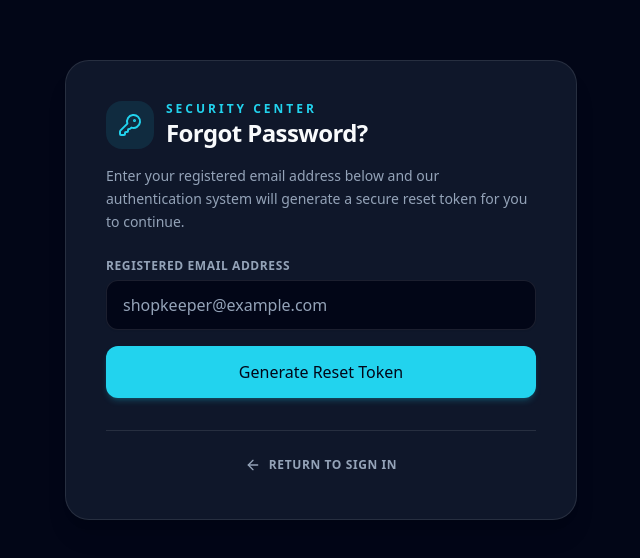
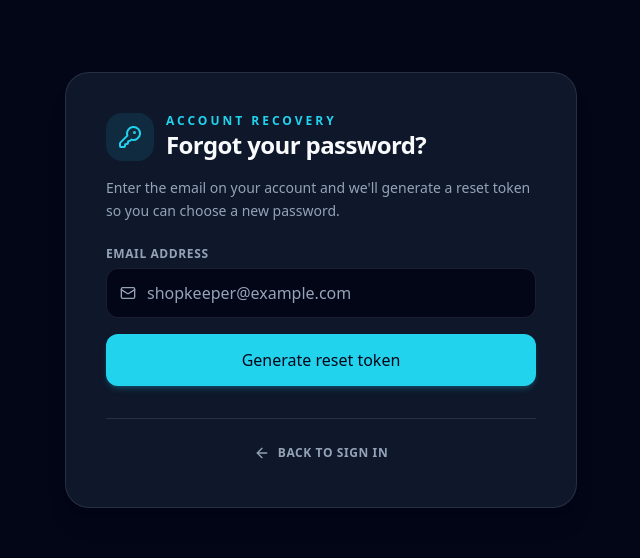
Before and after one commit to arpit168/Inventory-Management, a React (Vite) app in the folder frontend/: page /forgot-password in a window 1280 px wide. Shown: the part 110-668 px from the top of the page, without its empty margins (319-959 px from the left). Built offline with nearby package versions, Linux system fonts and the light colour scheme; no server answers.

Commit message:
forget password page is setuped

```diff
--- a/frontend/src/pages/ForgotPassword.jsx
+++ b/frontend/src/pages/ForgotPassword.jsx
@@ -1,6 +1,6 @@
 import { useState } from 'react';
 import { Link } from 'react-router-dom';
-import { MailCheck, ArrowLeft, KeyRound } from 'lucide-react';
+import { MailCheck, ArrowLeft, KeyRound, Mail, Copy, Check } from 'lucide-react';
 import api from '../services/api';
 import { useToast } from '../context/ToastContext';
 
@@ -8,7 +8,9 @@ const ForgotPassword = () => {
   const { showToast } = useToast();
   const [email, setEmail] = useState('');
   const [loading, setLoading] = useState(false);
-  const [responseMessage, setResponseMessage] = useState('');
+  const [message, setMessage] = useState('');
+  const [resetToken, setResetToken] = useState('');
+  const [copied, setCopied] = useState(false);
 
   const handleSubmit = async (event) => {
     event.preventDefault();
@@ -22,15 +24,23 @@ const ForgotPassword = () => {
 
     try {
       const response = await api.post('/auth/forgot-password', { email });
-      const msg = response.data.resetToken
-        ? `${response.data.message} Reset token: ${response.data.resetToken}`
-        : response.data.message;
-      setResponseMessage(msg);
-      showToast('Reset request submitted. Check below for your reset token.', 'success');
+      setMessage(response.data.message || 'Check your email for a reset token.');
+      setResetToken(response.data.resetToken || '');
+      showToast('Reset request submitted.', 'success');
     } catch (error) {
       showToast(error.response?.data?.message || 'Unable to request reset.', 'error');
     } finally {
       setLoading(false);
+    }
+  };
+
+  const handleCopy = async () => {
+    try {
+      await navigator.clipboard.writeText(resetToken);
+      setCopied(true);
+      setTimeout(() => setCopied(false), 2000);
+    } catch {
+      showToast('Could not copy to clipboard.', 'error');
     }
   };
 
@@ -42,55 +52,73 @@ const ForgotPassword = () => {
             <KeyRound size={24} />
           </div>
           <div>
-            <p className="text-xs uppercase tracking-[0.25em] font-extrabold text-primary">Security Center</p>
-            <h1 className="text-2xl font-black text-text tracking-tight">Forgot Password?</h1>
+            <p className="text-xs uppercase tracking-[0.25em] font-extrabold text-primary">Account Recovery</p>
+            <h1 className="text-2xl font-black text-text tracking-tight">Forgot your password?</h1>
           </div>
         </div>
 
         <p className="mt-4 text-sm text-text-muted leading-relaxed">
-          Enter your registered email address below and our authentication system will generate a secure reset token for you to continue.
+          Enter the email on your account and we'll generate a reset token so you can choose a new password.
         </p>
 
         <form onSubmit={handleSubmit} className="mt-6 space-y-4">
           <div>
             <label className="mb-1.5 block text-xs font-bold uppercase tracking-wider text-text-muted">
-              Registered Email Address
+              Email address
             </label>
+            <div className="relative">
+              <Mail size={16} className="pointer-events-none absolute left-3.5 top-1/2 -translate-y-1/2 text-text-muted" />
               <input
                 type="email"
                 required
                 value={email}
                 onChange={(event) => setEmail(event.target.value)}
-              className="w-full rounded-xl border border-border bg-background px-4 py-3 text-sm font-semibold text-text placeholder:text-text-muted focus:border-primary focus:outline-hidden transition shadow-xs"
+                className="w-full rounded-xl border border-border bg-background py-3 pl-10 pr-4 text-sm font-semibold text-text placeholder:text-text-muted focus:border-primary focus:outline-hidden focus:ring-2 focus:ring-primary/20 transition shadow-xs"
                 placeholder="shopkeeper@example.com"
               />
+            </div>
           </div>
 
           <button
             type="submit"
             disabled={loading}
-            className="w-full rounded-xl bg-primary px-6 py-3.5 text-sm font-bold text-slate-950 shadow-md shadow-primary/20 hover:bg-primary-hover disabled:opacity-50 transition active:scale-98"
+            className="w-full rounded-xl bg-primary px-6 py-3.5 text-sm font-bold text-slate-950 shadow-md shadow-primary/20 hover:bg-primary-hover disabled:opacity-50 disabled:cursor-not-allowed transition active:scale-98"
           >
-            <span>{loading ? 'Generating Token...' : 'Generate Reset Token'}</span>
+            {loading ? 'Generating token…' : 'Generate reset token'}
           </button>
         </form>
 
-        {responseMessage && (
-          <div className="mt-6 rounded-2xl border border-primary/30 bg-primary/10 p-4 text-sm font-medium text-text break-words space-y-2 animate-scale-up">
-            <div className="flex items-center gap-2 font-bold text-primary">
-              <MailCheck size={18} /> Token Generated Successfully
+        {message && (
+          <div className="mt-6 rounded-2xl border border-primary/30 bg-primary/10 p-4 space-y-3 animate-scale-up">
+            <div className="flex items-center gap-2 text-sm font-bold text-primary">
+              <MailCheck size={18} /> {message}
             </div>
-            <p className="text-xs font-mono bg-background p-3 rounded-xl select-all border border-border font-bold">
-              {responseMessage}
+
+            {resetToken && (
+              <div>
+                <p className="mb-1.5 text-xs font-bold uppercase tracking-wider text-text-muted">Reset token</p>
+                <div className="flex items-stretch gap-2">
+                  <p className="flex-1 overflow-x-auto text-ellipsis rounded-xl border border-border bg-background p-3 text-xs font-mono font-bold text-text select-all">
+                    {resetToken}
                   </p>
-            <div className="pt-2">
+                  <button
+                    type="button"
+                    onClick={handleCopy}
+                    className="flex shrink-0 items-center justify-center rounded-xl border border-border bg-background px-3 text-text-muted hover:text-primary hover:border-primary transition"
+                    aria-label="Copy reset token"
+                  >
+                    {copied ? <Check size={16} className="text-success" /> : <Copy size={16} />}
+                  </button>
+                </div>
+              </div>
+            )}
+
             <Link
               to="/reset-password"
               className="inline-block rounded-xl bg-primary px-4 py-2.5 text-xs font-bold text-slate-950 shadow-md shadow-primary/20 hover:bg-primary-hover transition"
             >
-                Proceed to Reset Password &rarr;
+              Continue to reset password &rarr;
             </Link>
-            </div>
           </div>
         )}
 
@@ -99,7 +127,7 @@ const ForgotPassword = () => {
             to="/login"
             className="inline-flex items-center gap-2 text-xs font-bold uppercase tracking-wider text-text-muted hover:text-primary transition"
           >
-            <ArrowLeft size={16} /> Return to Sign In
+            <ArrowLeft size={16} /> Back to sign in
           </Link>
         </div>
       </div>
```
Lines whose indentation alone changed are shown as unchanged.
